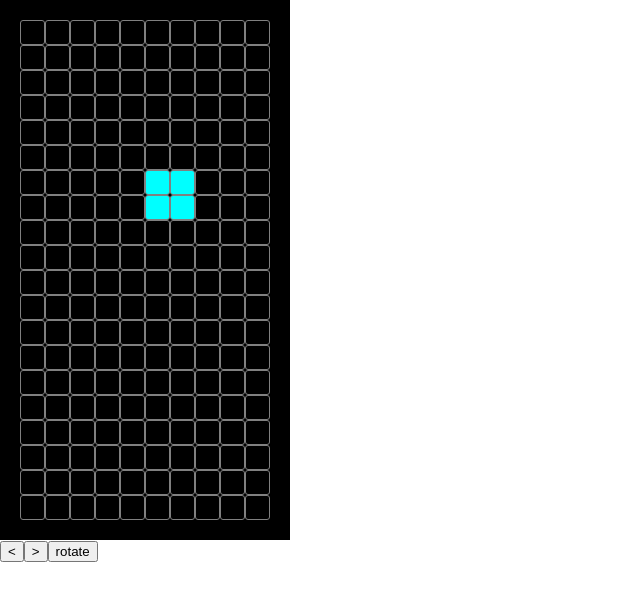
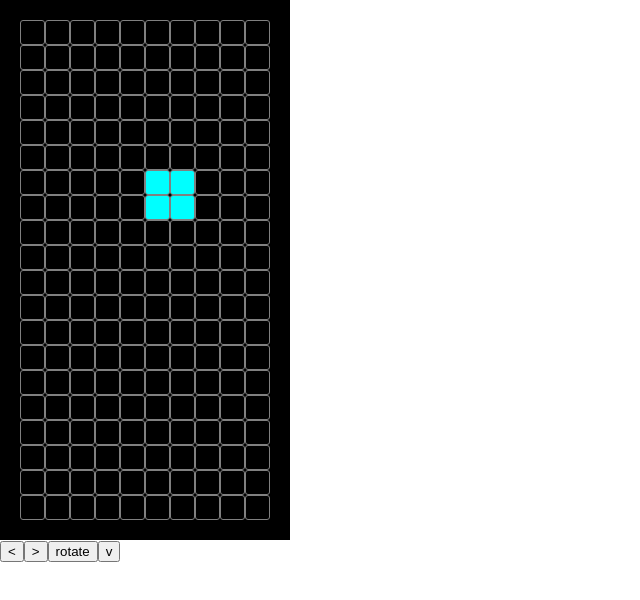
Before and after one commit to senenkovitalik/react-typescript-tetris, a React (Create React App) app: page / in a window 1280 px wide. Shown: the top 600 px of the page, without its empty margins (0-640 px from the left). Built offline with nearby package versions, Linux system fonts and the light colour scheme.

Commit message:
feat: move down immediately

```diff
--- a/src/App.tsx
+++ b/src/App.tsx
@@ -102,6 +102,20 @@ export default function App({count}: {count: number}) {
     updateMatrix(newMatrix);
   };
 
+  const moveDownImmediately = () => {
+    const newMatrix = [...matrix];
+
+    erasePrevCoords(newMatrix);
+
+    while (canMoveDown()) {
+      tetromino.moveDown();
+    }
+
+    fillNextCoords(newMatrix);
+
+    updateMatrix(newMatrix);
+  };
+
   const canMoveDown = (): boolean => {
     const nextCoordsPredicate = ({coordinates: {row, col}}: Coordinate) => new Coordinate(row, col).down();
     const nextBottomCoords: Coordinate[] = tetromino.bottomBorderCoords.map(nextCoordsPredicate);
@@ -178,6 +192,7 @@ export default function App({count}: {count: number}) {
       <button onClick={moveLeft}>{'<'}</button>
       <button onClick={moveRight}>{'>'}</button>
       <button onClick={rotate}>{'rotate'}</button>
+      <button onClick={moveDownImmediately}>{'v'}</button>
     </React.Fragment>
   );
 }
```
